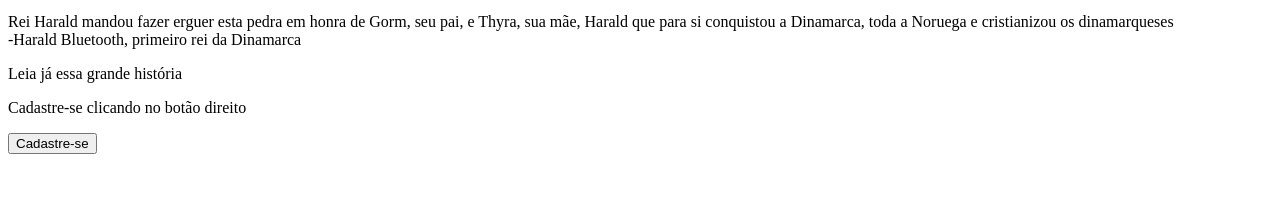
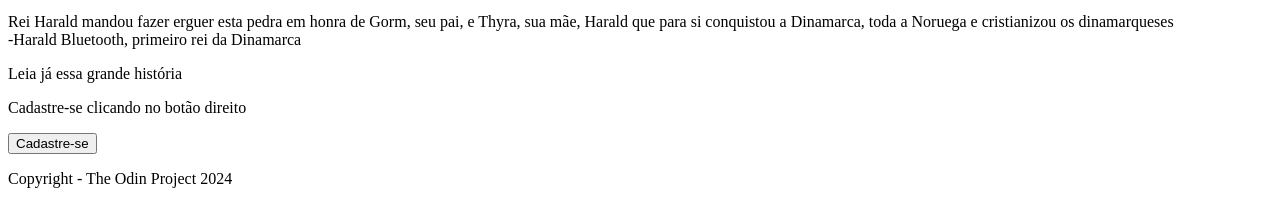
Before and after one commit to gabriel-qs/knytlinga-saga, a plain HTML site: page index.html in a window 1280 px wide. Shown: the part 1446-1650 px from the top of the page. Before the commit the page ends 1608 px from the top, so only its background shows below. Drawn offline with Linux system fonts and the light colour scheme.

Commit message:
Adicione conteudo html para rodapé

```diff
--- a/index.html
+++ b/index.html
@@ -58,6 +58,8 @@
 				<button type="button">Cadastre-se</button>
 			</div>
 		</div>
-		<footer></footer>
+		<footer>
+			<p>Copyright - The Odin Project 2024</p>
+		</footer>
 	</body>
 </html>
```
